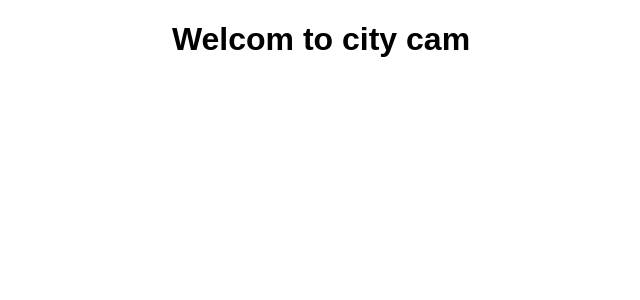
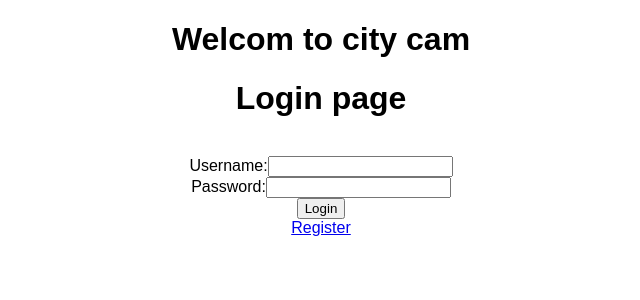
Before and after one commit to jjivezic/citycamera-app-react, a React (Create React App) app in the folder client/: page / in a window 1280 px wide. Shown: the top 300 px of the page, without its empty margins (319-959 px from the left). Built offline with nearby package versions, Linux system fonts and the light colour scheme.

Commit message:
sesion storage

```diff
--- a/client/src/App.js
+++ b/client/src/App.js
@@ -1,23 +1,41 @@
 import React, { Component } from 'react';
 import logo from './logo.svg';
 import './App.css';
-import { BrowserRouter, Route } from 'react-router-dom';
-
-import {Login} from './components/loginComponent/login';
-import {Register} from './components/registerComponent/register';
-import {Dashboard} from './components/dashboard/dashboard'
+import { Route, Switch,Redirect } from 'react-router-dom';
+import { Login  } from './components/loginComponent/login';
+import { Register } from './components/registerComponent/register';
+import { Dashboard } from './components/dashboard/dashboard';
+import { sessionStorage } from './sessionStorage/storage';
 class App extends Component {
   render() {
     return (
       <div className="App">
-         <h1> Welcom to city cam</h1>
-         <Route path="/login" component={Login} />
+        <h1> Welcom to city cam</h1>
+        <Switch>
+          <Route path="/" exact component={Login} />
           <Route path="/register" component={Register} />
-          <Route path="/dashboard" component={Dashboard} />
-
+           <Route path="/dashboard" component={Dashboard} />
+         {/*<PrivateRoute path="/dashboard" component={Dashboard} />*/}
+        </Switch>
       </div>
     );
   }
 }
 
+//Private router function
+/*const PrivateRoute = ({ component: Component, ...rest }) => {
+  return (
+    <Route
+      {...rest}
+      render={props =>
+        sessionStorage.isAuth() === true ? (
+          <Component {...props} />
+        ) : (
+          <Redirect
+            to={{ pathname: "/", state: { from: props.location } }}
+          />
+        )}
+    />
+  );
+};*/
 export default App;
--- a/client/src/components/loginComponent/login.js
+++ b/client/src/components/loginComponent/login.js
@@ -1,22 +1,23 @@
 import React from 'react';
 import { Register } from '../registerComponent/register';
 import { userService } from '../../services/user.service';
-import  {sessionStorage}  from '../../sessionStorage/storage';
-import { Link } from 'react-router-dom';
+import { sessionStorage } from '../../sessionStorage/storage';
+import { Link, Redirect } from 'react-router-dom';
 
 export class Login extends React.Component {
 
     constructor(props) {
-       console.log('sessionStorage',sessionStorage)
-
+        console.log('sessionStorage', sessionStorage)
         super(props);
 
         this.state = {
             username: '',
-            password: ''
+            password: '',
+            redirectToReferrer: false
         }
         this.handleChange = this.handleChange.bind(this);
         this.handleSubmit = this.handleSubmit.bind(this);
+
     }
 
     handleChange = event => {
@@ -24,6 +25,7 @@ export class Login extends React.Component {
             [event.target.name]: event.target.value
         });
     }
+
 
     handleSubmit = event => {
         event.preventDefault();
@@ -34,15 +36,30 @@ export class Login extends React.Component {
         console.log('user', user);
         userService.login(user)
             .then(response => {
-                console.log('res', response);
-                sessionStorage.create(response);
-                this.props.history.push("/dashboard");
+                console.log('res', response.data);
+                sessionStorage.create(response.data);
+
+                if (sessionStorage.isAuth()) {
+                    this.props.history.push("/dashboard");
+
+                } else {
+                    this.props.history.push("/register");
+                }
             }).catch(function (error) {
                 console.log(error);
             });
     }
 
     render() {
+        const { from } = this.props.location.state || { from: { pathname: '/' } }
+        console.log('from', from)
+        const { redirectToReferrer } = this.state;
+
+        if (redirectToReferrer) {
+            return (
+                <Redirect to={from} />
+            )
+        }
         return (
             <div className="login-page">
                 <h1>Login page</h1>
--- a/client/src/components/registerComponent/register.js
+++ b/client/src/components/registerComponent/register.js
@@ -2,7 +2,7 @@ import React from 'react';
 import { BrowserRouter as Router, Route, Link } from "react-router-dom";
 import { userService } from '../../services/user.service';
 
-import {Login} from '../loginComponent/login';
+import { Login } from '../loginComponent/login';
 
 export class Register extends React.Component {
     constructor(props) {
@@ -10,7 +10,7 @@ export class Register extends React.Component {
 
         this.state = {
             username: '',
-        email:'',
+            email: '',
             password: ''
         }
         this.handleChange = this.handleChange.bind(this);
@@ -54,7 +54,7 @@ render() {
                     <br />
                     <button>Register</button>
                 </form>
-            <Link to='/login'>Login</Link>
+                <Link to='/'>Login</Link>
             </div>
         );
     }
--- a/client/src/services/user.service.js
+++ b/client/src/services/user.service.js
@@ -9,13 +9,15 @@ export const userService = {
 };
 
 function login(user) {
-    console.log('http user',user)
-  return axios.post(apiBaseUrl  + 'user/login',user);
+    console.log('http user', user)
+    return axios.post(apiBaseUrl + 'user/login', user);
 }
+
 function logout() {
-      localStorage.removeItem('user');
+    localStorage.removeItem('user');
 }
+
 function register(user) {
-    console.log('http user register',user)
-    return axios.post(apiBaseUrl  + 'userregister',user);
+    console.log('http user register', user)
+    return axios.post(apiBaseUrl + 'user/register', user);
 }
--- a/client/src/sessionStorage/storage.js
+++ b/client/src/sessionStorage/storage.js
@@ -1,4 +1,4 @@
-export const sessionStorage ={
+export const sessionStorage = {
 
 
   /**
@@ -13,10 +13,11 @@ export const sessionStorage ={
    */
   destroy() {
     localStorage.removeItem('user');
+  },
+ isAuth() {
+    let data = localStorage.getItem('user');
+    if (!data) return false;
+    var session = JSON.parse(data);
+    return (session && session.token);
   }
 }
-// export const userService = {
-//   login,
-//   logout,
-//   register
-// };
```
Lines whose indentation alone changed are shown as unchanged.
